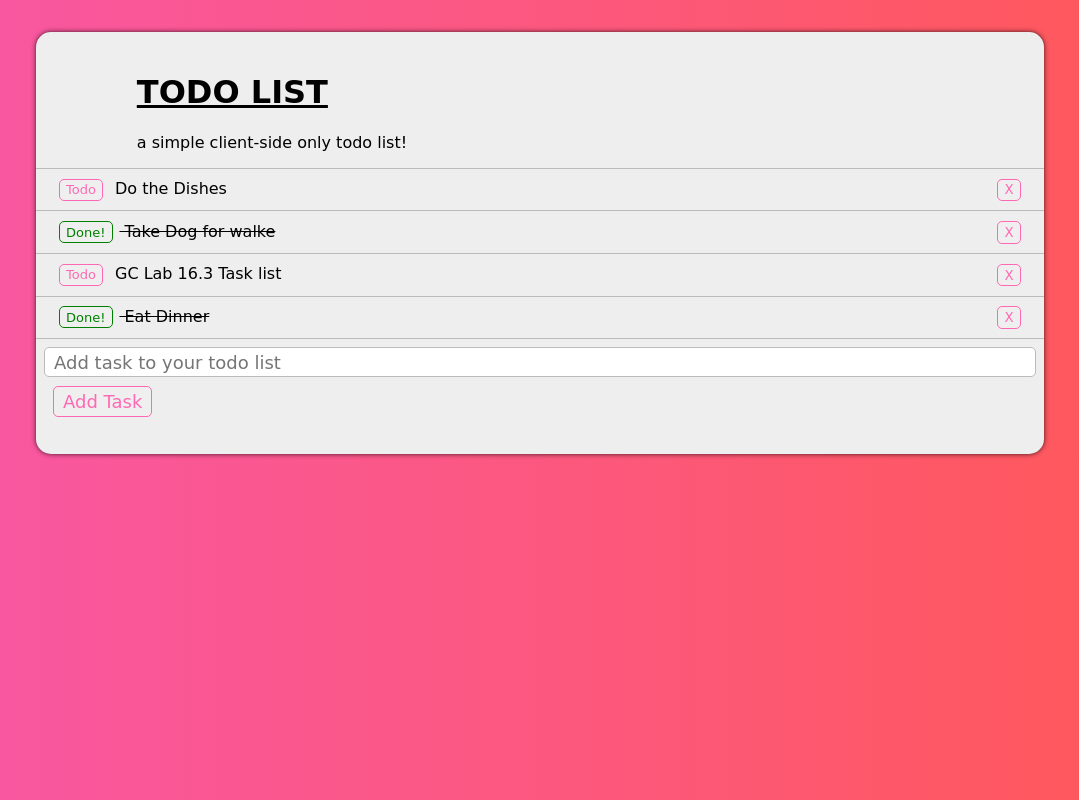
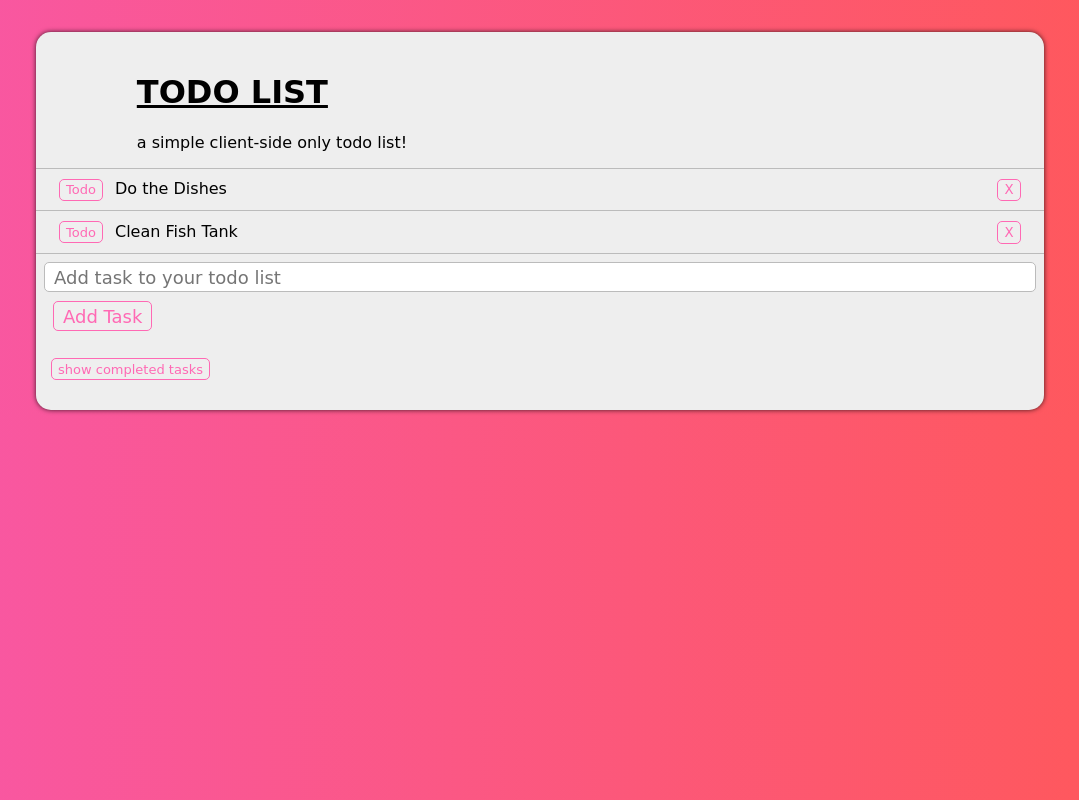
Before and after one commit to NicolasGerhardt/GC_Lab_16.3, an Angular app: page / in a window 1280 px wide. Shown: the whole page, without its empty margins (100-1179 px from the left). Built offline with nearby package versions, Linux system fonts and the light colour scheme.

Commit message:
added show/hide completed tasks

```diff
--- a/src/app/app.component.html
+++ b/src/app/app.component.html
@@ -4,19 +4,26 @@
     <p>a simple client-side only todo list!</p>
   </div>
 
-  <div class="task" *ngFor="let task of tasks">
-    <button type="button" class="button task-btn" (click)="toggleTask(task)"
+
+  <div class="task" *ngFor="let task of tasks" [hidden]="task.completed && hideCompletedTasks">
+    <button type="button" class="button btn-sm" (click)="toggleTask(task)"
       [ngClass]="task.completed ? 'task-btn-complete' : 'task-btn-todo'">
       {{ task.completed ? 'Done!' : 'Todo' }}
     </button>
     <span class="task-text" [ngClass]="task.completed ? 'task-text-complete':''">
       {{ task.text }}
     </span>
-    <input class="button remove-task-btn" type="button" value="X" (click)="removeTask(task)" />
+    <input class="button btn-right-align" type="button" value="X" (click)="removeTask(task)" />
   </div>
 
   <div class="add-task-container">
     <input class="add-task-input" type="text" placeholder="Add task to your todo list" [(ngModel)]="newTask" />
     <input class="button task-btn add-task-button" type="button" value="Add Task" (click)="addTask()" />
   </div>
+
+  <div id="filter-container">
+    <button type="button" class="button btn-sm" (click)="toggleCompletedTasks()">
+      {{ hideCompletedTasks ? 'show completed tasks' : 'hide completed tasks' }}
+    </button>
+  </div>
 </div>
--- a/src/app/app.component.ts
+++ b/src/app/app.component.ts
@@ -11,8 +11,9 @@ export class AppComponent {
   title = 'GC-Lab-Angular';
   tasks: Task[] = [
     { text: "Do the Dishes", completed: false },
-    { text: "Take Dog for walke", completed: true },
-    { text: "GC Lab 16.3 Task list", completed: false },
+    { text: "Take Dog for a walk", completed: true },
+    { text: "GC Lab 16.3 Task list", completed: true },
+    { text: "Clean Fish Tank", completed: false },
     { text: "Eat Dinner", completed: true },
   ];
   toggleTask = (task: Task) => {
@@ -30,4 +31,10 @@ export class AppComponent {
     this.tasks = this.tasks.filter( t => t != task);
   }
 
+  hideCompletedTasks:boolean = true;
+
+  toggleCompletedTasks = () => {
+    this.hideCompletedTasks = !this.hideCompletedTasks;
+  }
+
 }
--- a/src/styles.css
+++ b/src/styles.css
@@ -57,7 +57,7 @@ body {
     text-decoration: line-through;
 }
 
-.task-btn {
+.btn-sm {
     font-size: small;
 }
 
@@ -104,6 +104,12 @@ body {
     display: block;
 }
 
-.remove-task-btn {
+.btn-right-align {
     float: right;
 }
+
+#filter-container {
+    padding: 0.2em 0.5em;
+    margin: auto;
+    width: 100%;
+}
```
